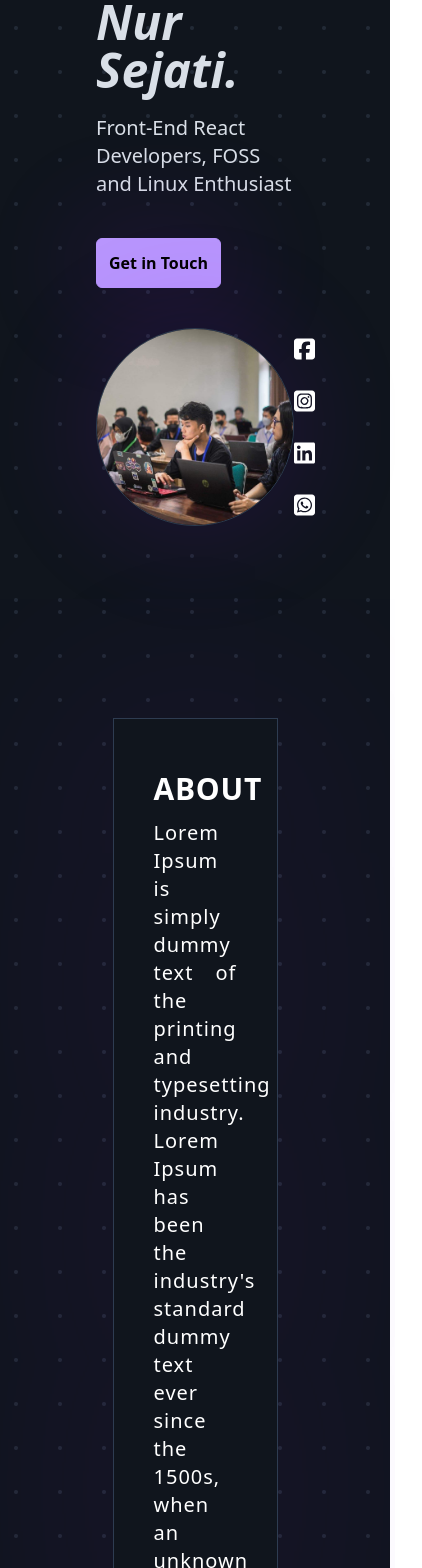
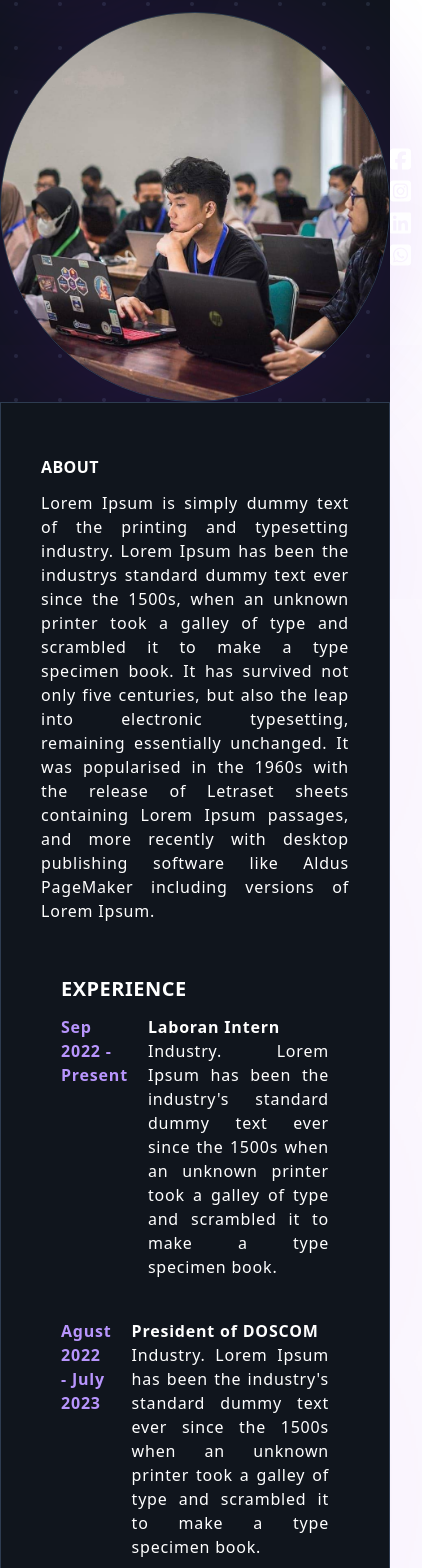
Before and after one commit to WorkerHarder171/Portofolio, a React (Vite) app: page / in a window 390 px wide. Shown: the part 418-1986 px from the top of the page, 422 px wide, since content can reach past the window. Built offline with nearby package versions, Linux system fonts and the light colour scheme.

Commit message:
update 18/06/2024

```diff
--- a/src/components/jumbotron/Jumbotron.jsx
+++ b/src/components/jumbotron/Jumbotron.jsx
@@ -16,7 +16,7 @@ export const Jumbotron = () => {
         style={{ boxShadow: "0px 0px 250px 25px #93bdf481" }}
       ></div>
 
-      <div className="relative p-24 lg:grid lg:grid-cols-2 sm:grid-cols-1 sm:h-auto justify-center items-center  lg:h-screen z-0 container mx-auto">
+      <div className="relative md:p-24 sm:p-20 lg:grid lg:grid-cols-2 sm:grid-cols-1 sm:h-auto justify-center items-center  lg:h-screen z-0 container mx-auto">
         <div className="text-group my-5 text-[#D9DFE7]">
           <p className="text-5xl italic font-semibold mb-3">
             Welcome to My Page
@@ -54,7 +54,7 @@ export const Jumbotron = () => {
             width={400}
             height={400}
           />
-          <div className="flex flex-col text-white text-2xl gap-5">
+          <div className="lg:flex flex-col text-white text-2xl gap-5 md:hidden sm:hidden">
             <a
               href="https://www.facebook.com/dady.bima.5"
               className="duration-300 ease-in-out hover:text-[#B895FD] hover:my-3"
--- a/src/components/sections/about/About.jsx
+++ b/src/components/sections/about/About.jsx
@@ -1,18 +1,17 @@
-import React from "react";
 import { data, education } from "./ListAbout";
 
 
 export const About = () => {
   return (
-    <div className="p-24 text-white relative z-0 ">
+    <div className="md:p-24 sm:p-10 text-white relative z-0 ">
       <div
-        className="container mx-auto w-10/12 bg-[#10151D] border border-[#2e3c51] p-10"
+        className="md:container mx-auto md:w-full sm:w-full bg-[#10151D] border border-[#2e3c51] p-10"
         style={{ boxShadow: "0px 0px 250px 25px rgba(127, 17, 224, 0.1)" }}
       >
-        <p className="text-3xl my-3 uppercase font-bold tracking-wide">About</p>
-        <p className="font-thin text-justify  text-xl tracking-wider">
+        <p className="md:text-3xl sm:text-xl my-3 uppercase font-bold tracking-wide">About</p>
+        <p className="font-thin text-justify  md:text-xl sm:text-md tracking-wider">
           Lorem Ipsum is simply dummy text of the printing and typesetting
-          industry. Lorem Ipsum has been the industry's standard dummy text ever
+          industry. Lorem Ipsum has been the industrys standard dummy text ever
           since the 1500s, when an unknown printer took a galley of type and
           scrambled it to make a type specimen book. It has survived not only
           five centuries, but also the leap into electronic typesetting,
@@ -31,15 +30,15 @@ export const About = () => {
             {data.map((item, i) => (
               <div className="text-content flex lg:flex-row sm:flex-col gap-5 w-full" key={i}>
                 <div className="left-content w-7/12">
-                  <p className="date text-xl tracking-wider font-bold text-[#B895FD]">
+                  <p className="date md:text-xl sm:text-md tracking-wider font-bold text-[#B895FD]">
                     {item.date}
                   </p>
                 </div>
                 <div className="right-content">
-                  <p className="font-semibold text-xl tracking-wider">
+                  <p className="font-semibold md:text-xl sm:text-md tracking-wider">
                     {item.title}
                   </p>
-                  <p className="desc font-thin text-justify text-xl tracking-wider">
+                  <p className="desc font-thin text-justify md:text-xl sm:text-md tracking-wider">
                     {item.desc}
                   </p>
                 </div>
@@ -57,15 +56,15 @@ export const About = () => {
             {education.map((item, i) => (
               <div className="text-content flex lg:flex-row sm:flex-col gap-5 w-full" key={i}>
                 <div className="left-content w-7/12">
-                  <p className="date text-xl tracking-wider font-bold text-[#B895FD]">
+                  <p className="date md:text-xl sm:text-md tracking-wider font-bold text-[#B895FD]">
                     {item.date}
                   </p>
                 </div>
                 <div className="right-content">
-                  <p className="font-semibold text-xl tracking-wider">
+                  <p className="font-semibold md:text-xl sm:text-md tracking-wider">
                     {item.title}
                   </p>
-                  <p className="desc font-thin text-justify text-xl tracking-wider">
+                  <p className="desc font-thin text-justify md:text-xl sm:text-md tracking-wider">
                     {item.desc}
                   </p>
                 </div>
--- a/src/components/sections/certificate/Certification.jsx
+++ b/src/components/sections/certificate/Certification.jsx
@@ -1,22 +1,19 @@
-import React, { useState } from "react";
+import { useState } from "react";
 import { data } from "./ListCertificate";
 
 export const Certification = () => {
-  // State untuk melacak jumlah elemen yang ditampilkan
   const [visibleItems, setVisibleItems] = useState(3);
-
-  // Fungsi untuk menangani klik tombol "See More"
   const handleSeeMore = () => {
     setVisibleItems((prevVisibleItems) => prevVisibleItems + 5);
   };
 
   return (
-    <div className="p-24 text-white ">
+    <div className="md:p-24 sm:p-10 text-white ">
       <div
-        className="container mx-auto w-10/12 bg-[#10151D] border border-[#2e3c51] p-10 text-white"
+        className="md:container mx-auto md:w-10/12 sm:w-full bg-[#10151D] border border-[#2e3c51] p-10 text-white"
         style={{ boxShadow: "0px 0px 250px 1px rgba(127, 17, 224, 0.1)" }}
       >
-        <p className="text-3xl my-3 uppercase font-bold tracking-wide">
+        <p className="md:text-3xl sm:text-xl my-3 uppercase font-bold tracking-wide">
           Certification
         </p>
         {data.slice(0, visibleItems).map((item, i) => (
@@ -28,10 +25,10 @@ export const Certification = () => {
               width={600}
             />
             <div className="wrapper-text">
-              <div className="text-2xl font-bold capitalize my-3 text-justify">
+              <div className="md:text-2xl sm:text-lg font-bold capitalize my-3 text-justify">
                 {item.title}
               </div>
-              <div className="text-lg font-thin ">{item.desc}</div>
+              <div className="md:text-lg sm:text-md font-thin ">{item.desc}</div>
               <button className="px-5 py-2 my-5 rounded-md text-black border border-[#B895FD] bg-[#B895FD] hover:bg-[#fff] hover:border hover:border-[#B895FD] font-semibold duration-200 ease-in-out">
                 View
               </button>
--- a/src/components/sections/projects/Projects.jsx
+++ b/src/components/sections/projects/Projects.jsx
@@ -1,12 +1,11 @@
-import React from "react";
 import { data } from "./ListProjects"; // Pastikan ListProjects.js menyediakan data yang benar
 
 export const Portofolio = () => {
   // const imageHeight = "200px"; // Ubah tinggi sesuai kebutuhan
 
   return (
-    <div className="container p-24 text-white mx-auto">
-      <p className="text-3xl font-bold uppercase py-10">Projects</p>
+    <div className="md:container  md:p-24 sm:p-10 text-white mx-auto">
+      <p className="md:text-3xl sm:text-xl font-bold uppercase py-10">Projects</p>
       <div className="grid lg:grid-cols-2 sm:grid-cols-1 gap-20 justify-center items-center">
         {data.map((data, i) => (
           <div key={i} className="cards border rounded-md border-[#2e3c51] bg-[#10151D] transform transition-transform duration-500 ease-out hover:scale-110"
@@ -21,7 +20,7 @@ export const Portofolio = () => {
             </div>
             <div className="card-body p-5 relative">
               <div className="flex justify-between items-center">
-                <p className="text-2xl font-semibold">{data.title}</p>
+                <p className="md:text-2xl sm:text-lg font-semibold">{data.title}</p>
                 {/* <i>{data}</i>  */}
               </div>
               <p className="decs font-thin">{data.desc}</p>
--- a/tailwind.config.js
+++ b/tailwind.config.js
@@ -2,6 +2,12 @@
 export default {
   content: ["./index.html", "./src/**/*.{js,ts,jsx,tsx}"],
   theme: {
+    screens: {
+      sm: "480px",
+      md: "768px",
+      lg: "976px",
+      xl: "1440px",
+    },
     extend: {
       backgroundImage: (theme) => ({
         milkyway: "url('/src/assets/milkyway.jpg')",
```
